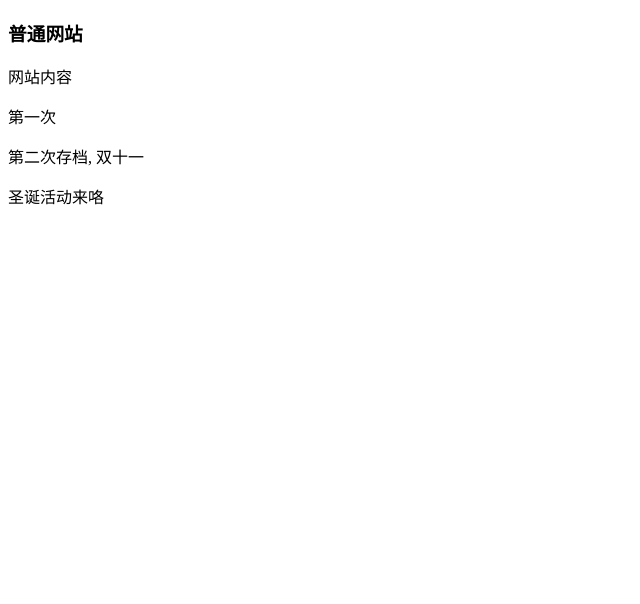
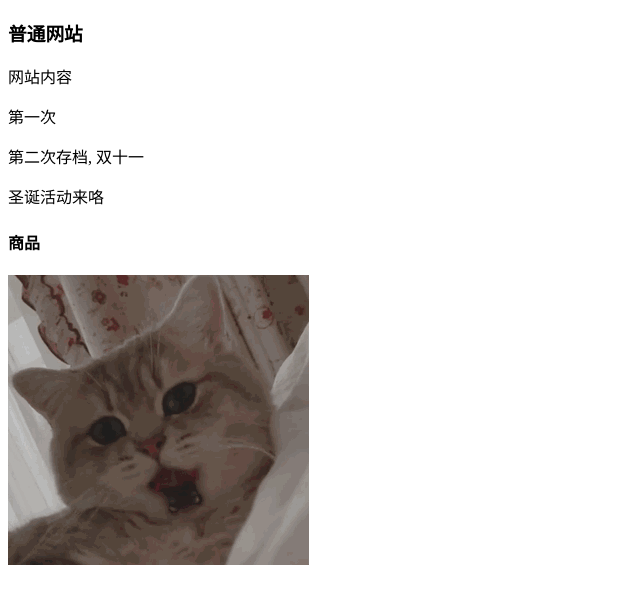
Before and after one commit to happy-ht/taobao2, a plain HTML site: page index.html in a window 1280 px wide. Shown: the whole page, without its empty margins (0-640 px from the left). Drawn offline with Linux system fonts and the light colour scheme.

Commit message:
第四次提交

```diff
--- a/index.html
+++ b/index.html
@@ -14,6 +14,8 @@
     <p>第一次</p>
     <p>第二次存档, 双十一</p>
     <p>圣诞活动来咯</p>
+    <h4>商品</h4>
+    <img src="./img/mao.gif" alt="">
 </body>
 
 </html>
```
